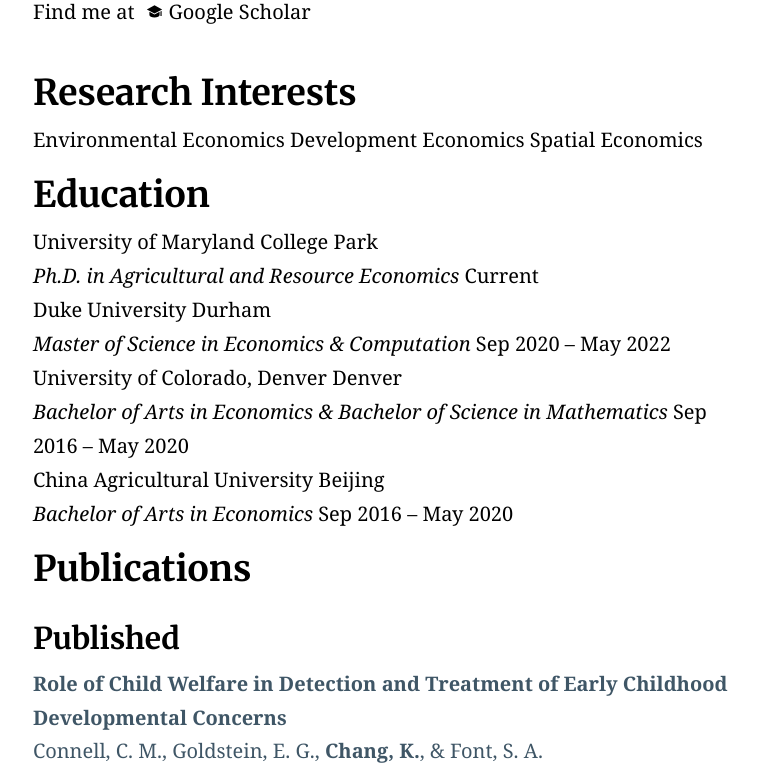
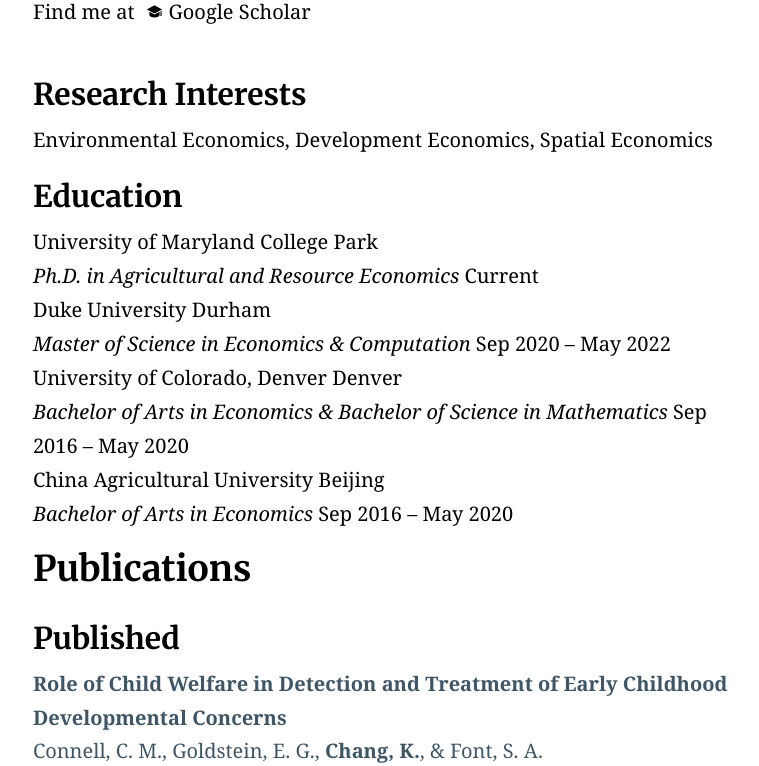
Before and after one commit to KaichaoChang/KaichaoChang.github.io, a Jekyll site: the page built from index.md, in a window 1280 px wide and 900 px high, scrolled down 790 px, cut to the strip 134-900 px from the top of the window. Shown: the whole strip, without its empty margins (250-1009 px from the left). Built offline with Jekyll 4.4.1, drawn with Linux system fonts in a browser that asks for light colours.

Commit message:
Make Research Interests and Education headings smaller; add commas between interest tags
Co-Authored-By: Claude Sonnet 4.6 <noreply@anthropic.com>

```diff
--- a/assets/styles.scss
+++ b/assets/styles.scss
@@ -46,6 +46,11 @@ body,
   margin: .8rem 0 1.6rem;
 }
 
+.interest-tag-wrap {
+  display: inline-flex;
+  align-items: center;
+}
+
 .interest-tag {
   display: inline-block;
   padding: .3rem .9rem;
@@ -56,6 +61,12 @@ body,
   letter-spacing: .02em;
   background: transparent;
   color: #000000;
+}
+
+.interest-comma {
+  font-size: .85rem;
+  color: #000000;
+  margin-left: .1rem;
 }
 
 // Education list
--- a/index.md
+++ b/index.md
@@ -23,15 +23,15 @@ My research interests lie in environmental economics, with a particular focus on
 
 <p class="find-me">Find me at <a class="find-me-link" href="https://scholar.google.com/citations?user=WcxsVggAAAAJ&hl=en&oi=ao">{% include icon.html id="google-scholar" title="Google Scholar" %} Google Scholar</a></p>
 
-## Research Interests
+### Research Interests
 
 <div class="interest-tags">
-  <span class="interest-tag">Environmental Economics</span>
-  <span class="interest-tag">Development Economics</span>
-  <span class="interest-tag">Spatial Economics</span>
+  <span class="interest-tag-wrap"><span class="interest-tag">Environmental Economics</span><span class="interest-comma">,</span></span>
+  <span class="interest-tag-wrap"><span class="interest-tag">Development Economics</span><span class="interest-comma">,</span></span>
+  <span class="interest-tag-wrap"><span class="interest-tag">Spatial Economics</span></span>
 </div>
 
-## Education
+### Education
 
 <div class="education-list">
   <div class="education-item">
```
